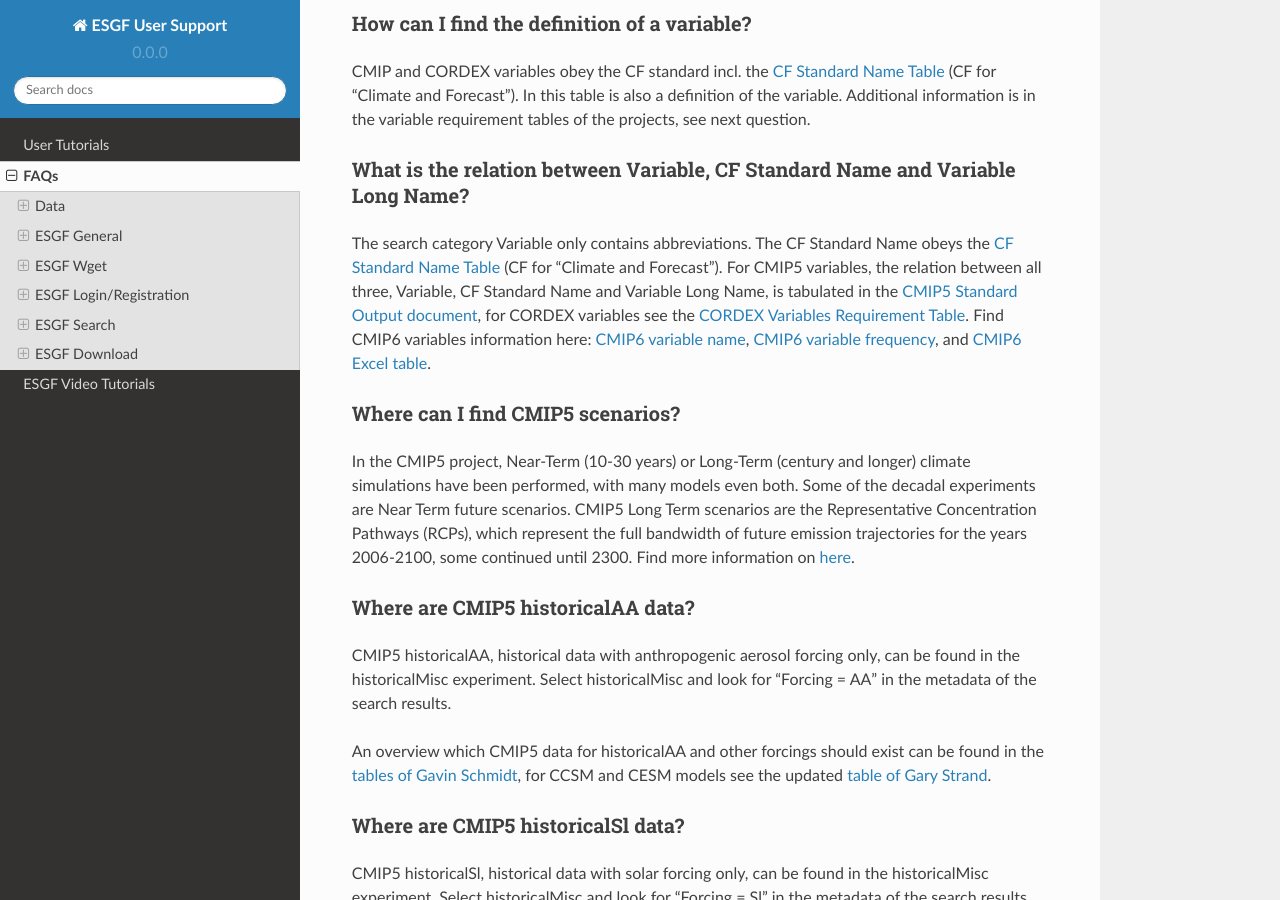
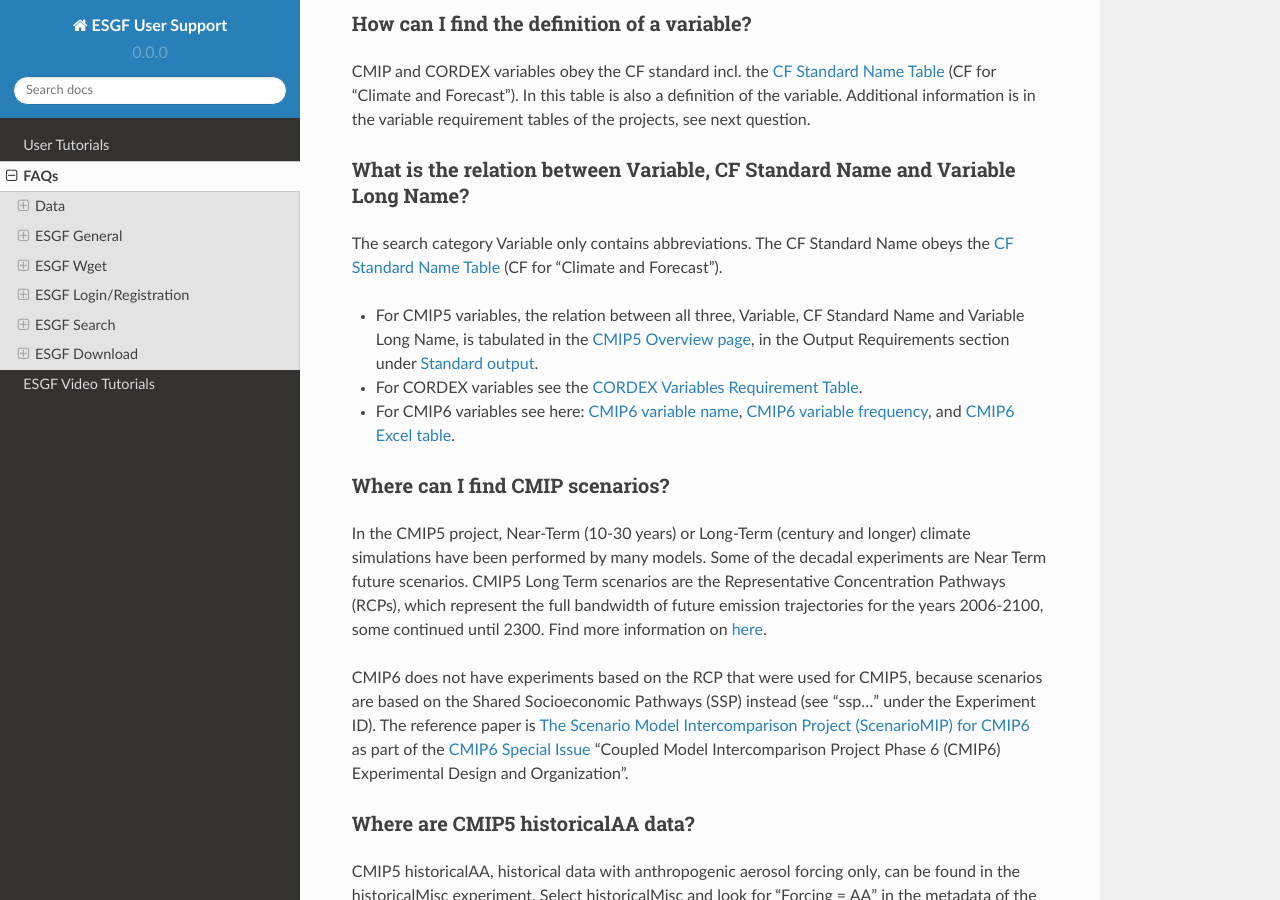
Before and after one commit to ESGF/esgf-user-support, a Sphinx documentation site: the page built from docs/faq.rst, in a window 1280 px wide and 900 px high, scrolled down 1102 px. Built offline with Sphinx 7.4.7 and the Read the Docs theme 2.0.0, drawn with Linux system fonts in a browser that asks for light colours.

Commit message:
fix CMIP5 link and explain SSP vs RCP in CMIP6

```diff
--- a/docs/faq.rst
+++ b/docs/faq.rst
@@ -48,18 +48,23 @@ CMIP and CORDEX variables obey the CF standard incl. the `CF Standard Name Table
 What is the relation between Variable, CF Standard Name and Variable Long Name?
 -------------------------------------------------------------------------------
 The search category Variable only contains abbreviations. The CF Standard Name obeys the `CF Standard Name Table <http://cfconventions.org/Data/cf-standard-names/40/build/cf-standard-name-table.html>`_
-(CF for "Climate and Forecast"). For CMIP5 variables, the relation between all three, Variable, CF Standard Name and Variable Long Name,
-is tabulated in the `CMIP5 Standard Output document <http://cmip.llnl.gov/cmip5/docs/standard_output.pdf>`_,
-for CORDEX variables see the `CORDEX Variables Requirement Table <http://is-enes-data.github.io/CORDEX_variables_requirement_table.pdf>`_. Find CMIP6 variables information here:
-`CMIP6 variable name <http://clipc-services.ceda.ac.uk/dreq/mipVars.html>`_, `CMIP6 variable frequency <http://clipc-services.ceda.ac.uk/dreq/index/miptable.html>`_,
-and `CMIP6 Excel table <https://pcmdi.llnl.gov/CMIP6/Guide/dataUsers.html>`_.
-
-Where can I find CMIP5 scenarios?
+(CF for "Climate and Forecast").
+
++ For CMIP5 variables, the relation between all three, Variable, CF Standard Name and Variable Long Name, is tabulated in the `CMIP5 Overview page <https://pcmdi.llnl.gov/mips/cmip5/index.html>`_, in the Output Requirements section under `Standard output <https://pcmdi.llnl.gov/mips/cmip5/docs/standard_output.pdf?id=73>`_.
+
++ For CORDEX variables see the `CORDEX Variables Requirement Table <http://is-enes-data.github.io/CORDEX_variables_requirement_table.pdf>`_.
+
++ For CMIP6 variables see here: `CMIP6 variable name <http://clipc-services.ceda.ac.uk/dreq/mipVars.html>`_, `CMIP6 variable frequency <http://clipc-services.ceda.ac.uk/dreq/index/miptable.html>`_, and `CMIP6 Excel table <https://pcmdi.llnl.gov/CMIP6/Guide/dataUsers.html>`_.
+
+Where can I find CMIP scenarios?
 ---------------------------------
-In the CMIP5 project, Near-Term (10-30 years) or Long-Term (century and longer) climate simulations have been performed, with many models even both.
+In the CMIP5 project, Near-Term (10-30 years) or Long-Term (century and longer) climate simulations have been performed by many models.
 Some of the decadal experiments are Near Term future scenarios. CMIP5 Long Term scenarios are the Representative Concentration Pathways (RCPs),
 which represent the full bandwidth of future emission trajectories for the years 2006-2100, some continued until 2300.
 Find more information on `here <https://verc.enes.org/data/enes-model-data/cmip5/datastructure>`_.
+
+CMIP6 does not have experiments based on the RCP that were used for CMIP5, because scenarios are based on the Shared Socioeconomic Pathways
+(SSP) instead (see "ssp..." under the Experiment ID). The reference paper is `The Scenario Model Intercomparison Project (ScenarioMIP) for CMIP6 <https://www.geosci-model-dev.net/9/3461/2016/gmd-9-3461-2016.html>`_ as part of the `CMIP6 Special Issue <https://www.geosci-model-dev.net/special_issue590.html>`_ “Coupled Model Intercomparison Project Phase 6 (CMIP6) Experimental Design and Organization”.
 
 Where are CMIP5 historicalAA data?
 ----------------------------------
```
